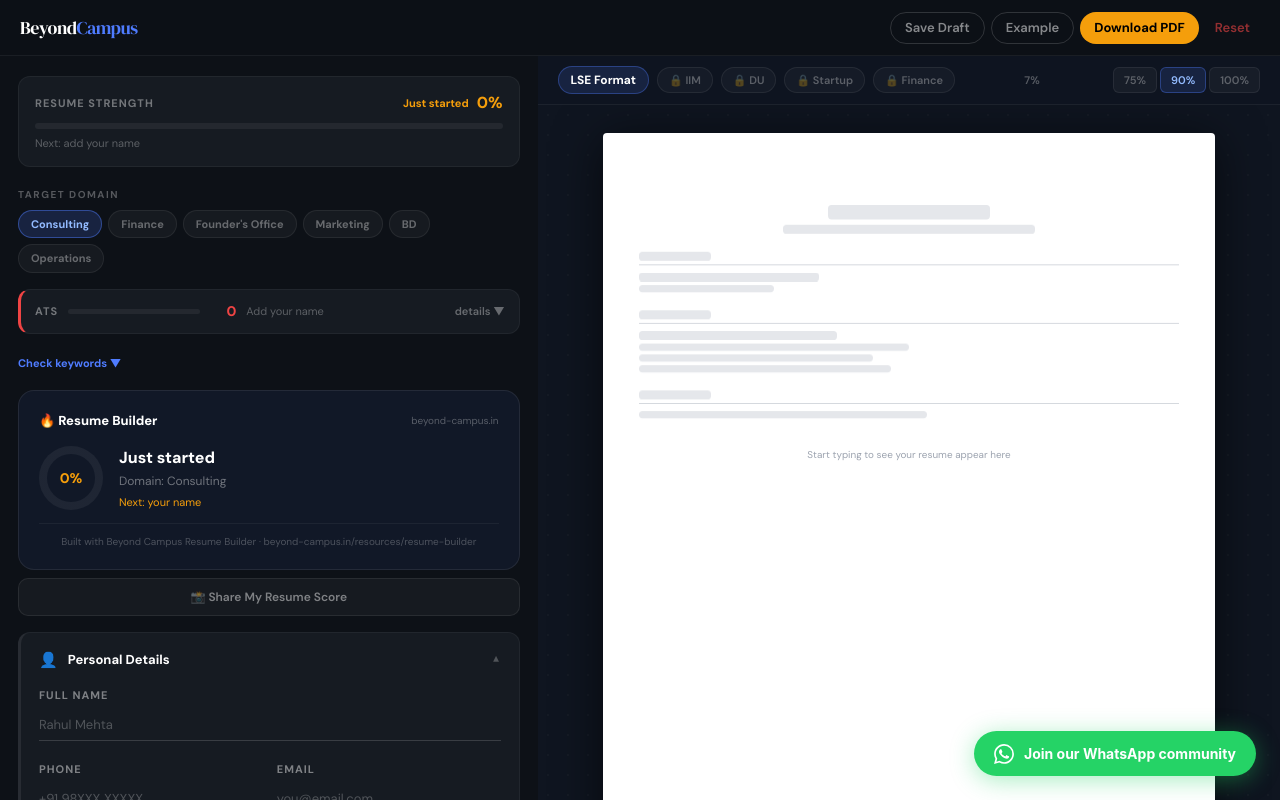
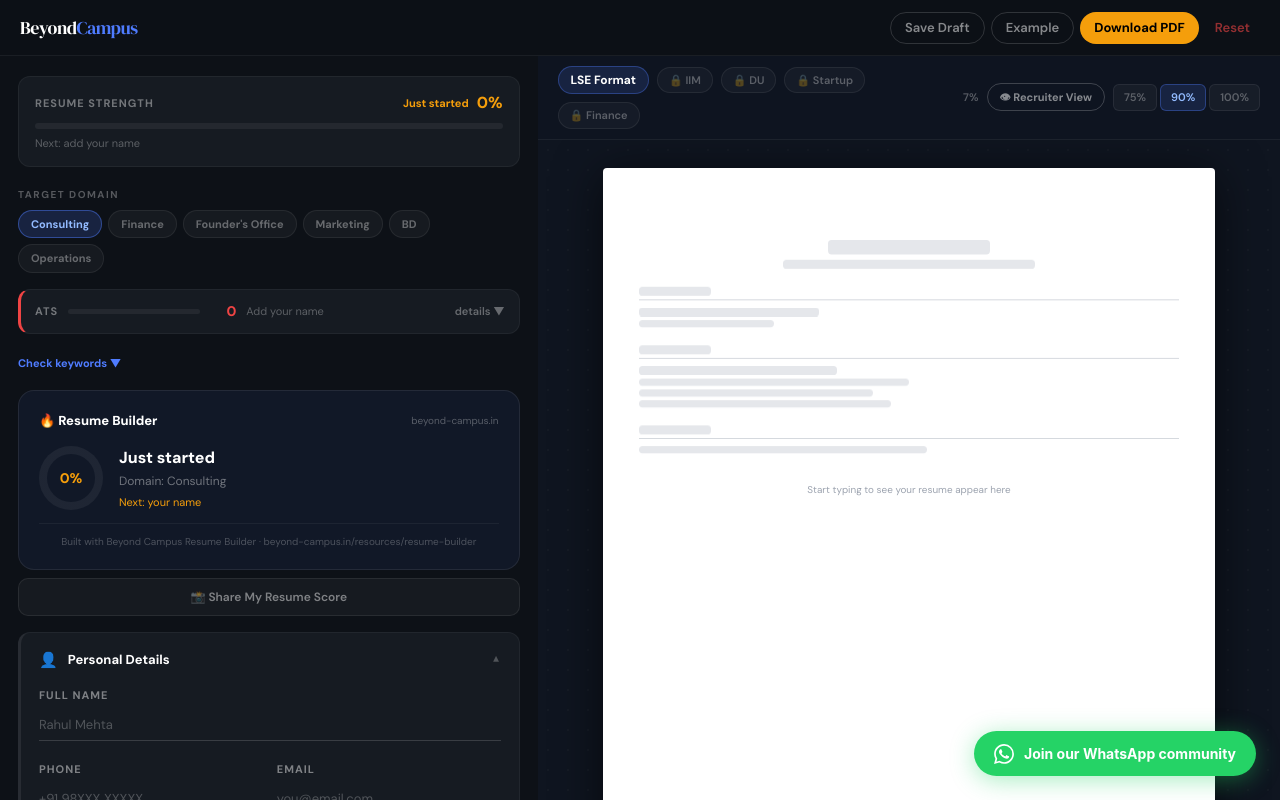
Before and after one commit to aanirudh28/beyond-campus, a Next.js app: page /resources/resume-builder in a window 1280 px wide. Built offline with nearby package versions, Linux system fonts and the light colour scheme.

Commit message:
add 6-second recruiter view to resume builder

```diff
--- a/app/resources/resume-builder/page.tsx
+++ b/app/resources/resume-builder/page.tsx
@@ -235,7 +235,7 @@ function statusColor(st: SectionStatus): string {
 /* ─────────────────────────────────────────────
    LIVE PREVIEW (LSE FORMAT)
 ───────────────────────────────────────────── */
-function LivePreview({ f, zoom }: { f: FormData; zoom: number }) {
+function LivePreview({ f, zoom, recruiterView }: { f: FormData; zoom: number; recruiterView?: boolean }) {
   const contactParts = [f.phone, f.email, f.linkedin, f.city].filter(Boolean)
   const hasEdu  = f.college || f.degree || f.year
   const hasExp  = f.experiences.some(e => e.company || e.role)
@@ -291,7 +291,7 @@ function LivePreview({ f, zoom }: { f: FormData; zoom: number }) {
         </div>
       )}
 
-      <div style={{ opacity: isEmpty ? 0 : 1, transition: 'opacity 0.4s ease', pointerEvents: isEmpty ? 'none' : 'auto' }}>
+      <div className={recruiterView ? 'recruiter-on' : ''} style={{ opacity: isEmpty ? 0 : 1, transition: 'opacity 0.4s ease', pointerEvents: isEmpty ? 'none' : 'auto' }}>
       {f.name && (
         <div style={{ textAlign: 'center', marginBottom: 10 }}>
           <div style={{ fontSize: 18, fontWeight: 'bold', letterSpacing: 1.5, textTransform: 'uppercase' }}>{f.name}</div>
@@ -539,11 +539,15 @@ export default function ResumeBuilderPage() {
   const [generatedSummary, setGeneratedSummary] = useState('')
   const [showPdfModal, setShowPdfModal]       = useState(false)
   const [isScoreCardLoading, setIsScoreCardLoading] = useState(false)
+  const [recruiterView, setRecruiterView]           = useState(false)
+  const [recruiterTimer, setRecruiterTimer]         = useState(6)
+  const [recruiterDone, setRecruiterDone]           = useState(false)
 
   const formPanelRef  = useRef<HTMLDivElement>(null)
   const sectionRefs   = useRef<Record<string, HTMLDivElement | null>>({})
   const bulletRefs    = useRef<Record<string, HTMLTextAreaElement | null>>({})
-  const toastIdRef    = useRef(0)
+  const toastIdRef           = useRef(0)
+  const recruiterIntervalRef = useRef<ReturnType<typeof setInterval> | null>(null)
 
   // Load draft on mount
   useEffect(() => {
@@ -652,6 +656,29 @@ export default function ResumeBuilderPage() {
     setShowEdu2(false)
     setShowEdu3(false)
     addToast('All fields cleared', 'warn')
+  }
+
+  const toggleRecruiterView = () => {
+    if (recruiterView) {
+      if (recruiterIntervalRef.current) { clearInterval(recruiterIntervalRef.current); recruiterIntervalRef.current = null }
+      setRecruiterView(false)
+      setRecruiterTimer(6)
+      setRecruiterDone(false)
+    } else {
+      setRecruiterView(true)
+      setRecruiterTimer(6)
+      setRecruiterDone(false)
+      recruiterIntervalRef.current = setInterval(() => {
+        setRecruiterTimer(prev => {
+          if (prev <= 1) {
+            if (recruiterIntervalRef.current) { clearInterval(recruiterIntervalRef.current); recruiterIntervalRef.current = null }
+            setRecruiterDone(true)
+            return 0
+          }
+          return prev - 1
+        })
+      }, 1000)
+    }
   }
 
   const handleDownloadPDF = async () => {
@@ -1184,6 +1211,14 @@ export default function ResumeBuilderPage() {
           .builder-mobile{display:none !important}
         }
         .verb-chip:hover { background:rgba(79,124,255,0.15) !important; border-color:rgba(79,124,255,0.4) !important; color:#93BBFF !important; }
+        @keyframes recruiterPulse { 0%,100% { box-shadow:0 0 0 0 rgba(245,158,11,0.4); } 50% { box-shadow:0 0 0 6px rgba(245,158,11,0); } }
+        .recruiter-on > * { opacity:0.12 !important; transition:opacity 0.3s; }
+        .recruiter-on > :first-child { opacity:1 !important; background:rgba(245,158,11,0.12) !important; border-radius:4px; }
+        .recruiter-on > [data-section="education"] { opacity:1 !important; background:rgba(245,158,11,0.12) !important; border-radius:4px; }
+        .recruiter-on > [data-section="experience"] { opacity:1 !important; background:rgba(245,158,11,0.12) !important; border-radius:4px; }
+        .recruiter-on > [data-section="skills"] { opacity:1 !important; background:rgba(245,158,11,0.12) !important; border-radius:4px; }
+        .recruiter-on > [data-section="experience"] > div:nth-child(n+3) { opacity:0.12 !important; background:transparent !important; }
+        .recruiter-on > [data-section="experience"] > div:nth-child(2) > div:nth-child(n+4) { opacity:0.12 !important; }
         .template-locked:hover { border-color:rgba(79,124,255,0.3) !important; }
         ::-webkit-scrollbar { width:4px; } ::-webkit-scrollbar-track { background:transparent; } ::-webkit-scrollbar-thumb { background:rgba(255,255,255,0.1); border-radius:2px; }
       `}</style>
@@ -1293,25 +1328,33 @@ export default function ResumeBuilderPage() {
                 </button>
               ))}
             </div>
-            {/* Page fit + Zoom controls */}
+            {/* Page fit + Recruiter View + Zoom controls */}
             <div style={{ display: 'flex', alignItems: 'center', gap: 8, flexShrink: 0 }}>
+              {recruiterView && (
+                <div style={{ fontSize: 12, color: '#f59e0b', background: 'rgba(0,0,0,0.75)', border: '1px solid rgba(245,158,11,0.35)', borderRadius: 100, padding: '3px 12px', fontWeight: 700, whiteSpace: 'nowrap', letterSpacing: 0.2 }}>
+                  {recruiterDone ? '⏱ Time\'s up' : `⏱ ${recruiterTimer}s remaining`}
+                </div>
+              )}
               {(() => {
                 const pageFit = calculatePageFit(formData)
                 const fitColor = pageFit >= 100 ? '#ef4444' : pageFit >= 90 ? '#f59e0b' : pageFit >= 70 ? '#10b981' : 'rgba(255,255,255,0.3)'
-                return <span style={{ fontSize: 11, color: fitColor, fontWeight: 600, marginRight: 4 }}>{pageFit >= 100 ? '⚠️ Overflowing' : pageFit >= 90 ? `${pageFit}% — almost full` : pageFit >= 70 ? `${pageFit}% ✓` : `${pageFit}%`}</span>
+                return <span style={{ fontSize: 11, color: fitColor, fontWeight: 600 }}>{pageFit >= 100 ? '⚠️ Overflowing' : pageFit >= 90 ? `${pageFit}% — almost full` : pageFit >= 70 ? `${pageFit}% ✓` : `${pageFit}%`}</span>
               })()}
-            </div>
-            <div style={{ display: 'flex', gap: 3, flexShrink: 0 }}>
-              {[75, 90, 100].map(z => (
-                <button key={z} onClick={() => setZoom(z)} style={{ padding: '4px 10px', borderRadius: 6, background: zoom === z ? 'rgba(79,124,255,0.15)' : 'rgba(255,255,255,0.04)', border: `1px solid ${zoom === z ? 'rgba(79,124,255,0.35)' : 'rgba(255,255,255,0.07)'}`, color: zoom === z ? '#93BBFF' : 'rgba(255,255,255,0.3)', fontSize: 11, fontWeight: 600, cursor: 'pointer', fontFamily: 'inherit', transition: 'all 0.15s' }}>{z}%</button>
-              ))}
+              <button onClick={toggleRecruiterView} style={{ height: 28, padding: '0 12px', borderRadius: 100, background: recruiterView ? '#f59e0b' : 'transparent', border: recruiterView ? 'none' : '1px solid rgba(255,255,255,0.2)', color: recruiterView ? '#000' : 'rgba(255,255,255,0.5)', fontSize: 11, fontWeight: 700, cursor: 'pointer', fontFamily: 'inherit', whiteSpace: 'nowrap', flexShrink: 0, animation: recruiterView && !recruiterDone ? 'recruiterPulse 1.5s ease infinite' : 'none' }}>
+                {recruiterView ? '👁 Recruiter View ON' : '👁 Recruiter View'}
+              </button>
+              <div style={{ display: 'flex', gap: 3 }}>
+                {[75, 90, 100].map(z => (
+                  <button key={z} onClick={() => setZoom(z)} style={{ padding: '4px 10px', borderRadius: 6, background: zoom === z ? 'rgba(79,124,255,0.15)' : 'rgba(255,255,255,0.04)', border: `1px solid ${zoom === z ? 'rgba(79,124,255,0.35)' : 'rgba(255,255,255,0.07)'}`, color: zoom === z ? '#93BBFF' : 'rgba(255,255,255,0.3)', fontSize: 11, fontWeight: 600, cursor: 'pointer', fontFamily: 'inherit', transition: 'all 0.15s' }}>{z}%</button>
+                ))}
+              </div>
             </div>
           </div>
 
           {/* Resume render area */}
           <div style={{ padding: '28px 24px', display: 'flex', justifyContent: 'center', backgroundImage: 'radial-gradient(rgba(255,255,255,0.025) 1px, transparent 1px)', backgroundSize: '20px 20px' }}>
             <div style={{ boxShadow: '0 8px 48px rgba(0,0,0,0.6)', borderRadius: 4, overflow: 'hidden', width: 680 * (zoom / 100) }}>
-              <LivePreview f={formData} zoom={zoom} />
+              <LivePreview f={formData} zoom={zoom} recruiterView={recruiterView} />
             </div>
           </div>
 
@@ -1338,6 +1381,27 @@ export default function ResumeBuilderPage() {
         </div>
       </div>
 
+      {/* RECRUITER VIEW OVERLAY CARD (desktop) */}
+      {recruiterView && recruiterDone && (
+        <div className="no-print builder-desktop" style={{ position: 'fixed', bottom: 40, left: '42%', right: 0, display: 'flex', justifyContent: 'center', zIndex: 500, pointerEvents: 'none' }}>
+          <div style={{ pointerEvents: 'auto', background: '#111827', border: '1px solid rgba(245,158,11,0.3)', borderRadius: 16, padding: '20px', maxWidth: 320, width: '100%', fontFamily: "'DM Sans',sans-serif", animation: 'fadeUp 0.25s ease' }}>
+            <div style={{ fontSize: 14, fontWeight: 800, color: '#fff', marginBottom: 4 }}>This is what they remembered.</div>
+            <div style={{ fontSize: 12, color: 'rgba(255,255,255,0.45)', marginBottom: 14 }}>Everything else was ignored.</div>
+            <div style={{ fontSize: 12, fontWeight: 700, color: 'rgba(255,255,255,0.65)', marginBottom: 8 }}>Make these 5 elements count:</div>
+            <div style={{ display: 'flex', flexDirection: 'column', gap: 5, marginBottom: 16 }}>
+              {['Name — clear and prominent', 'Recent role — specific title', 'First bullet — your best one', 'CGPA — only if 7.5+', 'Skills — match the JD'].map((item, i) => (
+                <div key={i} style={{ fontSize: 12, color: 'rgba(255,255,255,0.6)', display: 'flex', alignItems: 'center', gap: 6 }}>
+                  <span style={{ color: '#10b981', fontWeight: 700 }}>✓</span> {item}
+                </div>
+              ))}
+            </div>
+            <button onClick={toggleRecruiterView} style={{ width: '100%', padding: '10px', borderRadius: 10, background: 'rgba(245,158,11,0.1)', border: '1px solid rgba(245,158,11,0.3)', color: '#f59e0b', fontWeight: 700, fontSize: 13, cursor: 'pointer', fontFamily: 'inherit' }}>
+              Turn off Recruiter View
+            </button>
+          </div>
+        </div>
+      )}
+
       {/* MOBILE LAYOUT */}
       <div className="builder-mobile" style={{ flexDirection: 'column', minHeight: 'calc(100vh - 104px)' }}>
         {activeTab === 'edit' && (
@@ -1355,8 +1419,25 @@ export default function ResumeBuilderPage() {
               ))}
             </div>
             <div style={{ boxShadow: '0 4px 32px rgba(0,0,0,0.5)', borderRadius: 4, overflow: 'hidden', display: 'inline-block' }}>
-              <LivePreview f={formData} zoom={55} />
+              <LivePreview f={formData} zoom={55} recruiterView={recruiterView} />
             </div>
+            {recruiterView && recruiterDone && (
+              <div style={{ marginTop: 20, background: '#111827', border: '1px solid rgba(245,158,11,0.3)', borderRadius: 16, padding: '20px', fontFamily: "'DM Sans',sans-serif" }}>
+                <div style={{ fontSize: 14, fontWeight: 800, color: '#fff', marginBottom: 4 }}>This is what they remembered.</div>
+                <div style={{ fontSize: 12, color: 'rgba(255,255,255,0.45)', marginBottom: 14 }}>Everything else was ignored.</div>
+                <div style={{ fontSize: 12, fontWeight: 700, color: 'rgba(255,255,255,0.65)', marginBottom: 8 }}>Make these 5 elements count:</div>
+                <div style={{ display: 'flex', flexDirection: 'column', gap: 5, marginBottom: 16 }}>
+                  {['Name — clear and prominent', 'Recent role — specific title', 'First bullet — your best one', 'CGPA — only if 7.5+', 'Skills — match the JD'].map((item, i) => (
+                    <div key={i} style={{ fontSize: 12, color: 'rgba(255,255,255,0.6)', display: 'flex', alignItems: 'center', gap: 6 }}>
+                      <span style={{ color: '#10b981', fontWeight: 700 }}>✓</span> {item}
+                    </div>
+                  ))}
+                </div>
+                <button onClick={toggleRecruiterView} style={{ width: '100%', padding: '10px', borderRadius: 10, background: 'rgba(245,158,11,0.1)', border: '1px solid rgba(245,158,11,0.3)', color: '#f59e0b', fontWeight: 700, fontSize: 13, cursor: 'pointer', fontFamily: 'inherit' }}>
+                  Turn off Recruiter View
+                </button>
+              </div>
+            )}
           </div>
         )}
         {activeTab === 'edit' && (
```
